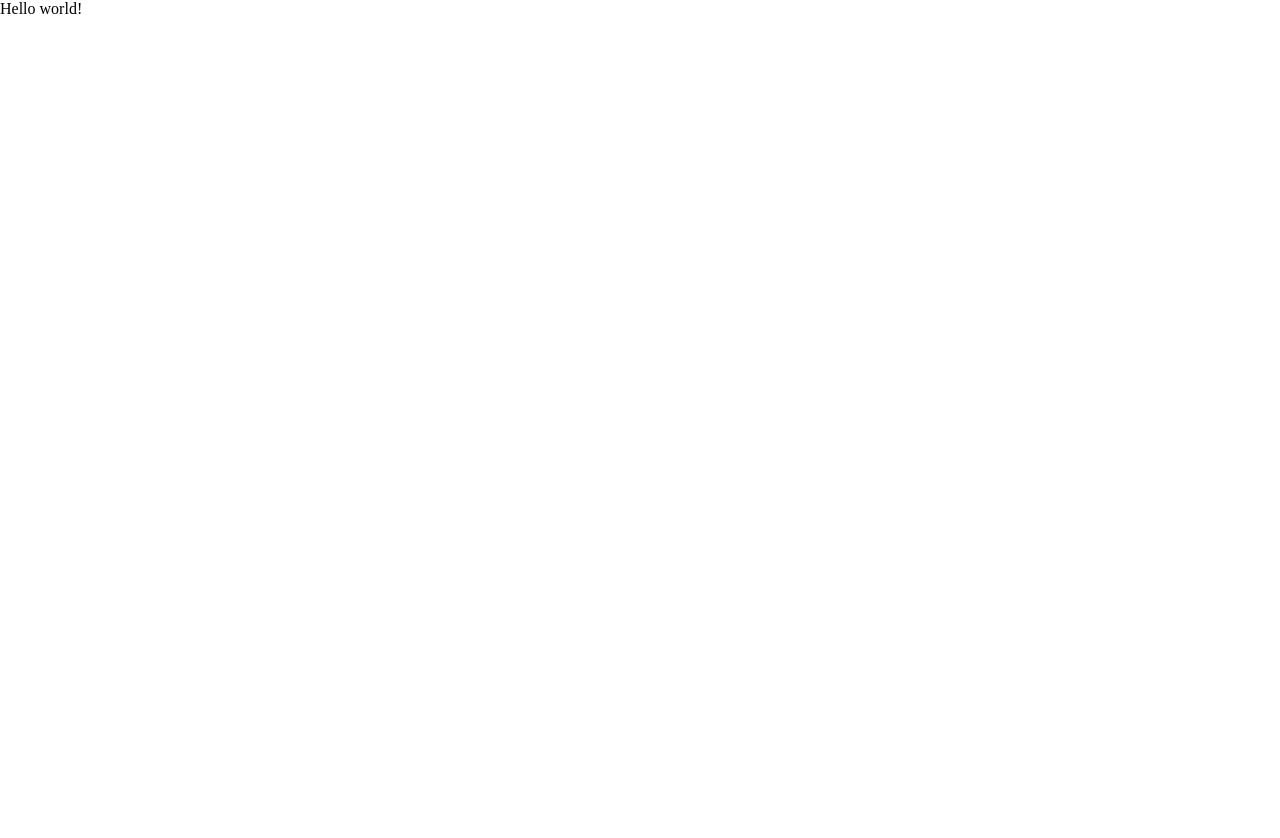
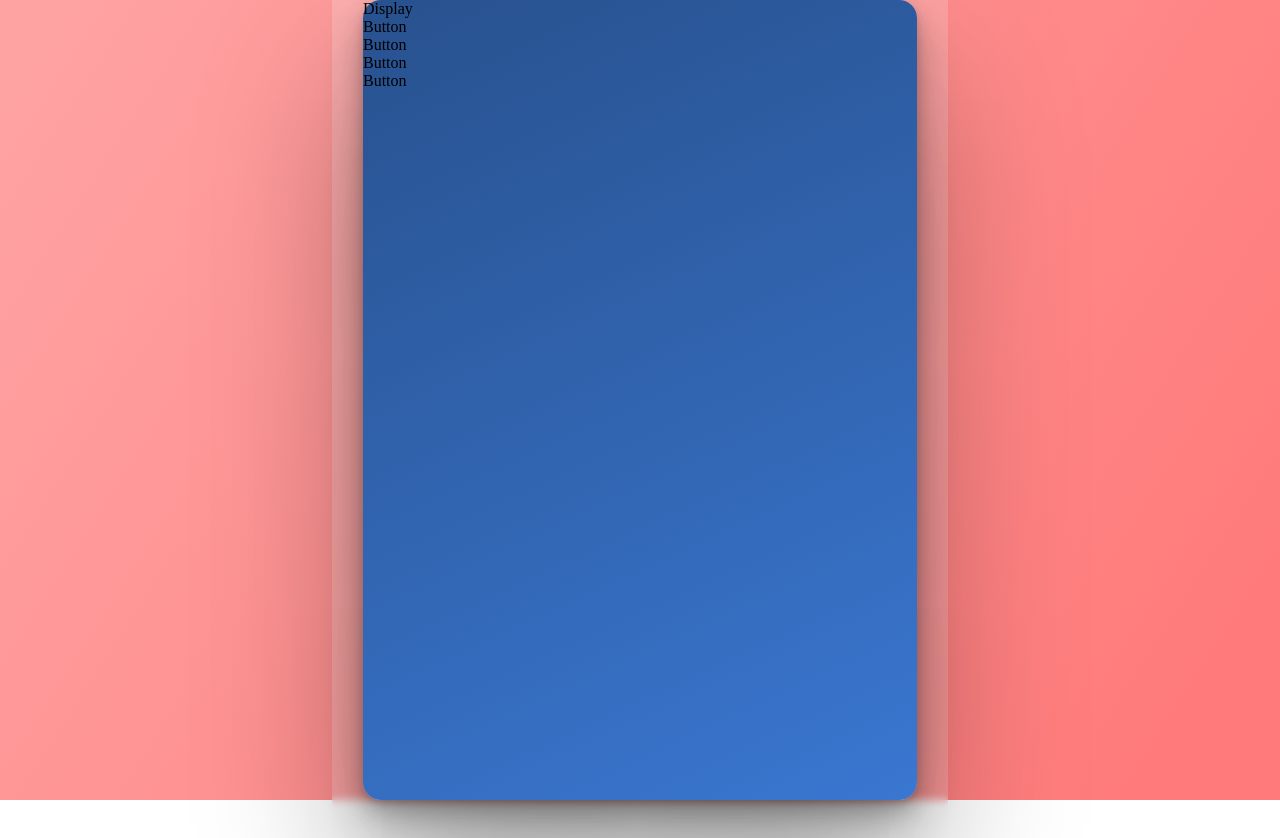
Before and after one commit to Hartaithan/calculator, a React (Create React App) app: page / in a window 1280 px wide. Before the commit the page ends 800 px from the top, so only its background shows below. Built offline with nearby package versions, Linux system fonts and the light colour scheme.

Commit message:
add components

```diff
--- a/src/App.tsx
+++ b/src/App.tsx
@@ -1,7 +1,16 @@
 import React from "react";
+import Display from "./components/Display/Display";
+import Keyboard from "./components/Keyboard/Keyboard";
 
-const App = () => {
-  return <div className="App">Hello world!</div>;
+const App: React.FC = () => {
+  return (
+    <div className="wrapper">
+      <div className="body">
+        <Display />
+        <Keyboard />
+      </div>
+    </div>
+  );
 };
 
 export default App;
--- /dev/null
+++ b/src/components/Button/Button.tsx
@@ -0,0 +1,7 @@
+import React from "react";
+
+const Button: React.FC = () => {
+  return <div className="button">Button</div>;
+};
+
+export default Button;
--- /dev/null
+++ b/src/components/Display/Display.tsx
@@ -0,0 +1,7 @@
+import React from "react";
+
+const Display = () => {
+  return <div className="display">Display</div>;
+};
+
+export default Display;
--- /dev/null
+++ b/src/components/Keyboard/Keyboard.tsx
@@ -0,0 +1,15 @@
+import React from "react";
+import Button from "../Button/Button";
+
+const Keyboard: React.FC = () => {
+  return (
+    <div className="keyboard">
+      <Button />
+      <Button />
+      <Button />
+      <Button />
+    </div>
+  );
+};
+
+export default Keyboard;
--- a/src/index.scss
+++ b/src/index.scss
@@ -6,7 +6,34 @@
 
 html,
 body,
-#app {
+#root {
   height: 100%;
   width: 100%;
 }
+
+#root {
+  display: flex;
+  justify-content: center;
+  align-items: center;
+  background: linear-gradient(122.76deg, #ffa2a2 4.09%, #ff7b7b 91.04%), #ffffff;
+}
+
+.wrapper {
+  width: 616px;
+  height: 876px;
+  background: rgba($color: #ffffff, $alpha: 0.2);
+  backdrop-filter: blur(4px);
+  border-radius: 18px;
+  padding: 38px 31px;
+}
+
+.body {
+  height: 100%;
+  width: 100%;
+  background: linear-gradient(155.23deg, #28518e 0%, #3a77d1 100%);
+  box-shadow: 0px 82px 158px rgba(0, 0, 0, 0.35),
+    0px 24.7206px 47.6324px rgba(0, 0, 0, 0.228056),
+    0px 10.2677px 19.7841px rgba(0, 0, 0, 0.175),
+    0px 3.71362px 7.1555px rgba(0, 0, 0, 0.121944);
+  border-radius: 18px;
+}
```
Also changed, not shown: src/components/Button/button.scss (added), src/components/Display/display.scss (added), src/components/Keyboard/keyboard.scss (added).
